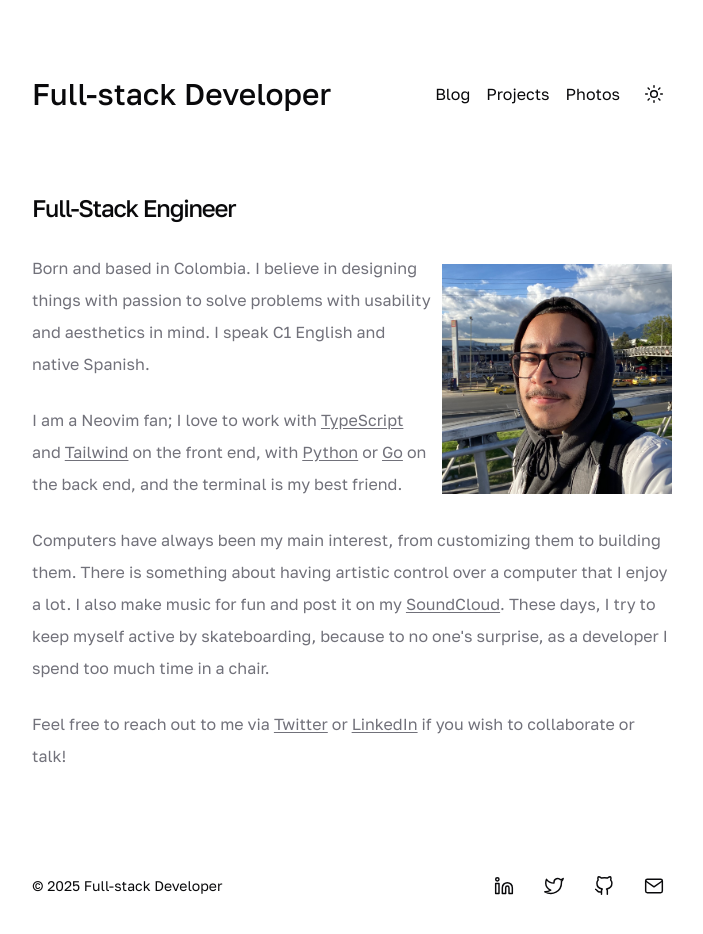
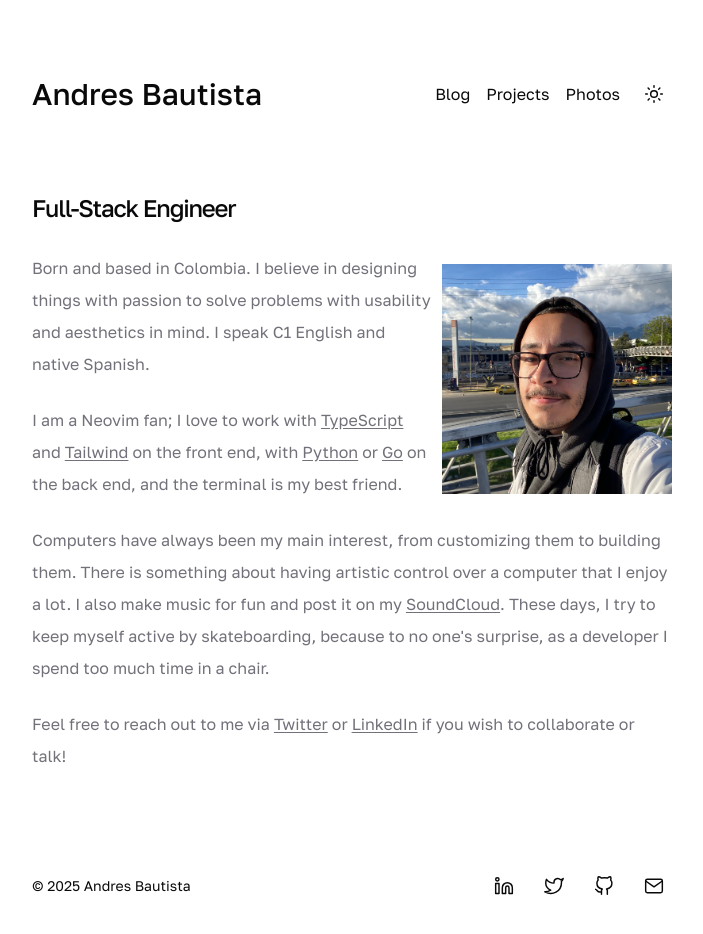
Before and after one commit to JuanBaut/portfolio, a Next.js app: page / in a window 1280 px wide. Shown: the top 934 px of the page, without its empty margins (288-991 px from the left). Built offline with nearby package versions, Linux system fonts and the light colour scheme.

Commit message:
fixed title

```diff
--- a/app/config.ts
+++ b/app/config.ts
@@ -1,6 +1,6 @@
 export const metaData = {
   baseUrl: "https://andres.contact/",
-  title: "Full-stack Developer",
+  title: "Andres Bautista",
   name: "Andres Bautista Portfolio",
   ogImage: "/android-chrome-512x512.png",
   description:
```
